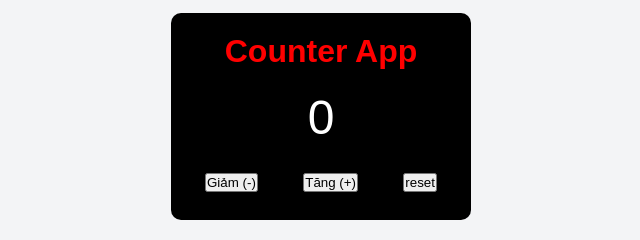
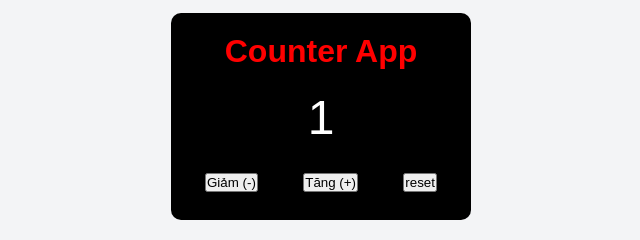
Before and after one commit to nhatsimondev/web-foundation, a plain HTML site: page 01-counter-app/index.html in a window 1280 px wide. Both pictures are taken after a click on the button "Tăng (+)". Shown: the part 284-524 px from the top of the page, 319-959 px from the left. Drawn offline with Linux system fonts and the light colour scheme.

Commit message:
Buoi 3: Them logic tang so JS cho Counter App

```diff
--- a/01-counter-app/index.html
+++ b/01-counter-app/index.html
@@ -4,6 +4,7 @@
     <meta charset="UTF-8">
     <meta name="viewport" content="width=device-width, initial-scale=1.0">
     <link rel="stylesheet" href="style.css">
+
     <title>Buổi 2</title>
 </head>
 <body>
@@ -16,5 +17,7 @@
     <button type="button" id="btn-reset" class="btn btn-reset">reset</button>
 </div>
     </main>
+    <script src="script.js"></script>
+
 </body>
 </html>
--- /dev/null
+++ b/01-counter-app/script.js
@@ -0,0 +1,8 @@
+let count = 0;
+const countDisplay = document.getElementById("count-value");
+const btnCong = document.getElementById("btn-cong");
+
+btnCong.addEventListener("click", function () {
+    count = count + 1;
+    countDisplay.textContent = count;
+});
```
